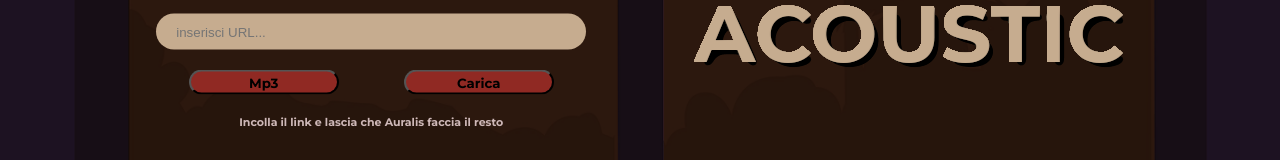
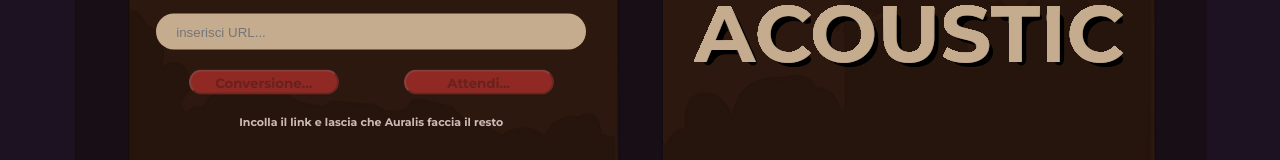
Before and after one commit to Stiv3nn/auralis, a React (Vite) app: page / in a window 1280 px wide. Shown: the part 314-474 px from the top of the page. Built offline with nearby package versions, Linux system fonts and the light colour scheme.

Commit message:
Connesso l'input search e i bottoni di App.js all'API del server locale

```diff
--- a/src/App.jsx
+++ b/src/App.jsx
@@ -11,6 +11,54 @@ function App() {
   // Stato per l'input URL e per lo stato di caricamento
   const [url, setUrl] = useState('');
   const [loading, setLoading] = useState('false');
+
+  // Funzione per chiamare il backend ed eseguire il download
+  const handleDownload = async (e) => {
+    e.preventDefault();
+
+    if (!url.trim()) {
+      alert("Inserisci un URL valido di YouTube!");
+      return;
+    }
+
+    setLoading(true);
+
+    try {
+      // Inviamo l'URL in formato JSON al server Flask sulla porta 5000
+      const response = await fetch('http://localhost:5000/api/donwload', {
+        method: 'POST',
+        headers: {
+          'Content-Type': 'application/json',
+        },
+        body: JSON.stringify({ url: url }),
+      });
+
+      if (!response.ok) {
+        throw new Error('Errore durante il download del brano.');
+      }
+
+      // Riceviamo il file MP3 dal server sotto forma di Blob (binary large object)
+      const blob = await response.blob();
+
+      // Creiamo un URL temporaneo per il file ricevuto
+      const downloadUrl = window.URL.createObjectURL(blob);
+      const link = document.createElement('a');
+      link.href = downloadUrl;
+      link.download = 'brano_auralis.mp3'; // Nome predefinito del file scaricato
+      document.body.appendChild(link);
+      link.click();
+
+      // Pulizia dopo il download
+      link.remove();
+      window.URL.revokeObjectURL(downloadUrl);
+
+    } catch (error) {
+      console.log(error);
+      alert("Si è verificato un errore durante la conversazione.");
+    } finally {
+      setLoading(false);
+    }
+  };
 
   return (
     <>
@@ -34,11 +82,35 @@ function App() {
 
           {/* INPUT SEARCH */}
           <div className='container-input'>
-            <input type="search" placeholder='inserisci URL...' className='input-search' />
+
+            {/* Collegare l'input allo stato url con onChange e value */}
+            <input
+              type="search"
+              placeholder='inserisci URL...'
+              className='input-search'
+              value={url}
+              onChange={(e) => setUrl(e.target.value)}
+            />
 
             <div className='btn'>
-              <button type="submit" className='carica'>Mp3</button>
-              <button type="submit" className='mp3'>Carica</button>
+              {/* I BTN carica/mp3 ora invocano handleDownload */}
+              <button
+                type="button"
+                className='carica'
+                onClick={handleDownload}
+                disabled={loading}
+              >
+                {loading ? "Conversione..." : "Mp3"}
+              </button>
+
+              <button
+                type="button"
+                className='mp3'
+                onClick={handleDownload}
+                disabled={loading}
+              >
+                {loading ? "Attendi..." : "Carica"}
+              </button>
             </div>
 
             <div className='nota-guida'>
```
